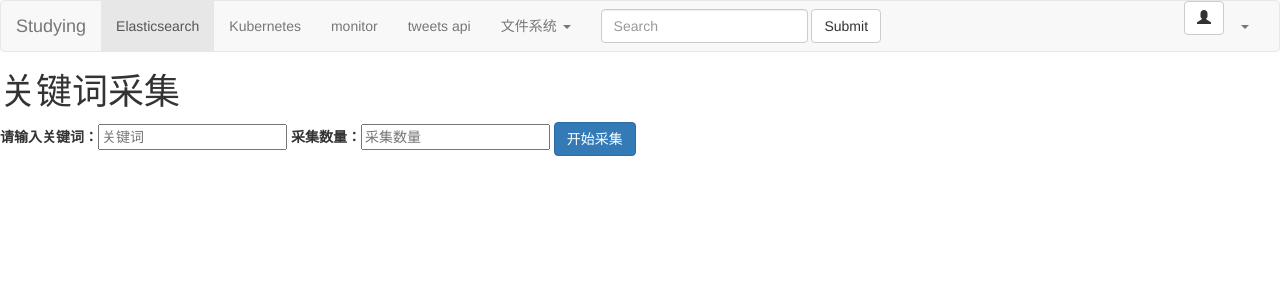
After one commit to 209364619/myproject, a Django app: page /tweets/ in a window 1280 px wide. The commit adds this page. Shown: the top 300 px of the page. Run offline with Django 3.2, Linux system fonts and the light colour scheme; parts of the project's set-up code (start-up, migrations or seed data) failed here and were passed over; some libraries are stand-ins or nearby versions.

Commit message:
2019-2-16

```diff
--- a/templates/base.html
+++ b/templates/base.html
@@ -28,8 +28,9 @@
             <ul class="nav navbar-nav">
                 <li class="active"><a href="{% url 'es' %}">Elasticsearch <span class="sr-only">(current)</span></a>
                 </li>
-                <li><a href="#">Kubernetes</a></li>
-                <li><a href="#">monitor</a></li>
+                <li><a href={% url 'kubeDashboard' %}>Kubernetes</a></li>
+                <li><a href={% url 'grafna' %}>monitor</a></li>
+                <li><a href={% url 'tweets' %}>tweets api</a></li>
                 <li class="dropdown">
                     <a href="#" class="dropdown-toggle" data-toggle="dropdown" role="button" aria-haspopup="true"
                        aria-expanded="false">文件系统 <span class="caret"></span></a>
--- /dev/null
+++ b/templates/tweets.html
@@ -0,0 +1,12 @@
+{% extends "base.html" %}
+{% block title %}
+    <title>推文采集</title>
+{% endblock %}
+{% block body %}
+    <h1>关键词采集</h1>
+    <form action="/get_tweets_by_keyword" method="post">
+        <label>请输入关键词：</label><input type="text" placeholder="关键词" name="keyword">
+        <label>采集数量：</label><input type="text" placeholder="采集数量" name="num">
+        <input type="submit" class="btn btn-primary" value="开始采集">
+    </form>
+{% endblock %}
```
Also changed, not shown: templates/elasticsearch.html (+6 -2 lines), db.sqlite3.
